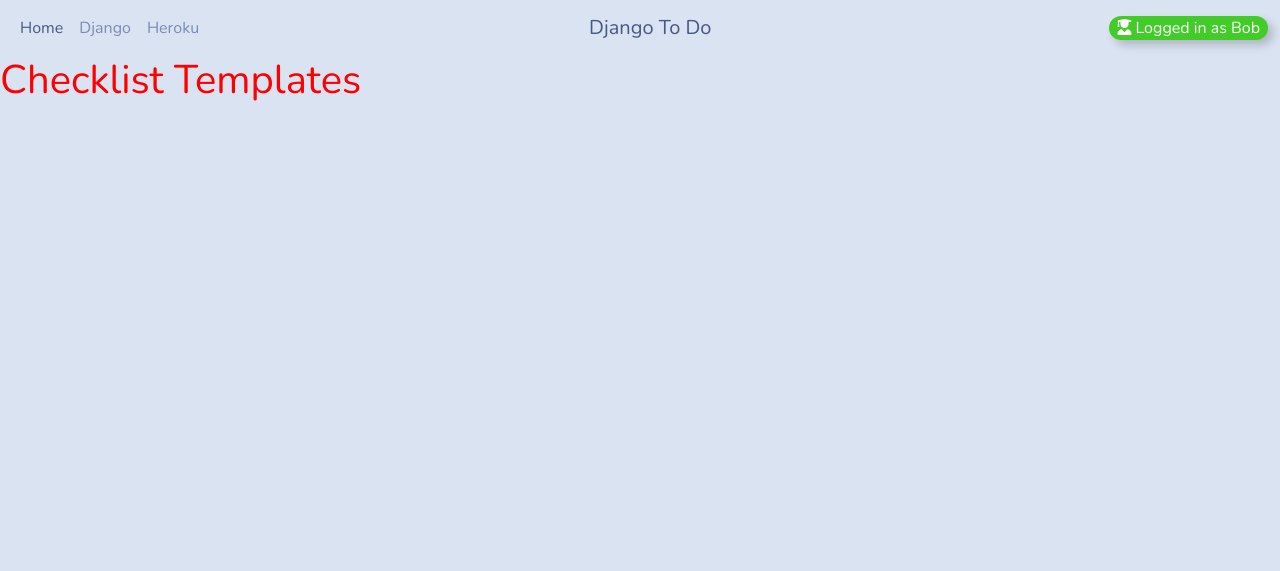
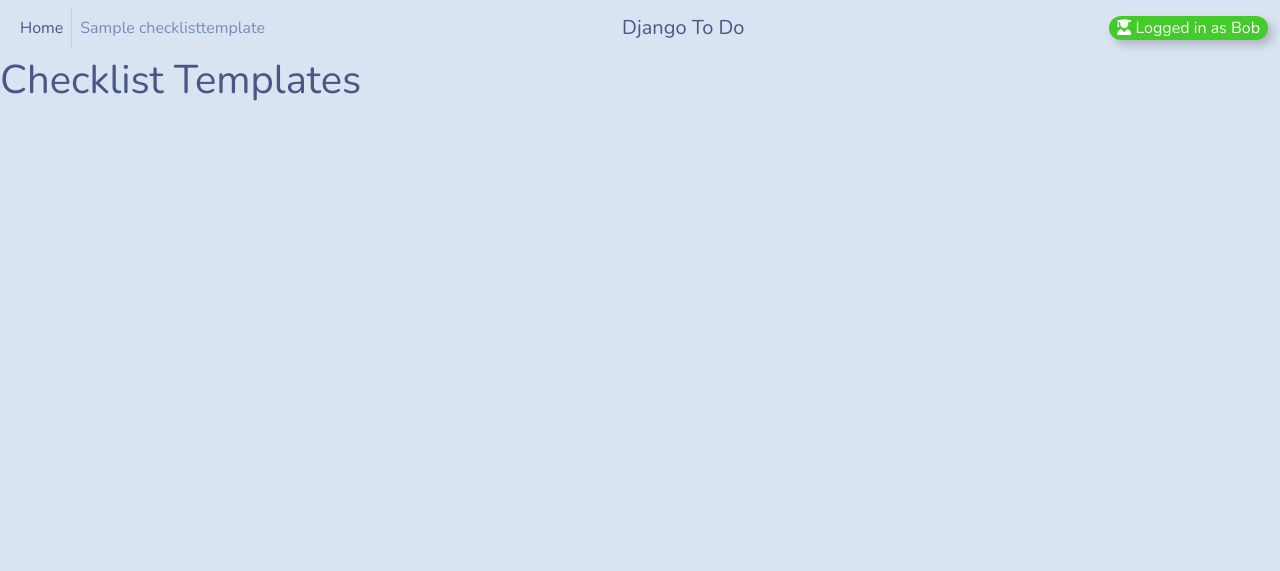
Before and after one commit to craigallendev/django-checklist, a Django app: page /checklist-templates/ in a window 1280 px wide. Shown: the top 571 px of the page. Run offline with Django 4.2, Linux system fonts and the light colour scheme; a user stored in the database is signed in; tables that the repository leaves empty hold one stand-in row (values such as "Sample post"); some libraries are stand-ins or nearby versions.

Commit message:
Link nav bar with checklists

```diff
--- a/check_django/settings.py
+++ b/check_django/settings.py
@@ -82,6 +82,7 @@ TEMPLATES = [
                 'django.template.context_processors.request',
                 'django.contrib.auth.context_processors.auth',
                 'django.contrib.messages.context_processors.messages',
+                'dj_tasks.context_processors.navbar_checklist_templates',
             ],
         },
     },
--- /dev/null
+++ b/dj_tasks/context_processors.py
@@ -0,0 +1,5 @@
+from dj_tasks.models import ChecklistTemplate
+
+
+def navbar_checklist_templates(request):
+    return {"navbar_checklist_templates": ChecklistTemplate.objects.all()}
--- a/static/css/style.css
+++ b/static/css/style.css
@@ -1,7 +1,3 @@
-h1 {
-    color: red;
-}
-
 /* Body */
 body {
     display: grid;
@@ -12,6 +8,10 @@ body {
 /* Nav Bar */
 .nav-link-right {
     text-align: right;
+}
+
+.vr {
+    --bs-border-width: 1.5px;
 }
 
 /* Footer */
--- a/templates/base.html
+++ b/templates/base.html
@@ -60,7 +60,7 @@
                         aria-controls="offcanvasRight"><i class="fa-solid fa-user-graduate"></i> Not logged in</a>
                 {% endif %}
             </div>
-            <button class="navbar-toggler" type="button" data-bs-toggle="collapse" data-bs-target="#navbarToggler"
+            <button class="navbar-toggler ms-3" type="button" data-bs-toggle="collapse" data-bs-target="#navbarToggler"
                 aria-controls="navbarToggler" aria-expanded="false" aria-label="Toggle navigation">
                 <span class="navbar-toggler-icon"></span>
             </button>
@@ -69,12 +69,12 @@
                     <li class="nav-item">
                         <a class="nav-link nav-link-right active" aria-current="page" href="{% url 'dj_tasks:home' %}">Home</a>
                     </li>
+                    {% for checklist_template in navbar_checklist_templates %}
+                    <div class="vr"></div>
                     <li class="nav-item">
-                        <a class="nav-link nav-link-right" href="#">Django</a>
+                        <a class="nav-link nav-link-right" href="{% url 'dj_tasks:checklist_template_detail' checklist_template.pk %}">{{ checklist_template.name }}</a>
                     </li>
-                    <li class="nav-item">
-                        <a class="nav-link nav-link-right" href="#">Heroku</a>
-                    </li>
+                    {% endfor %}
                 </ul>
             </div>
         </div>
```
